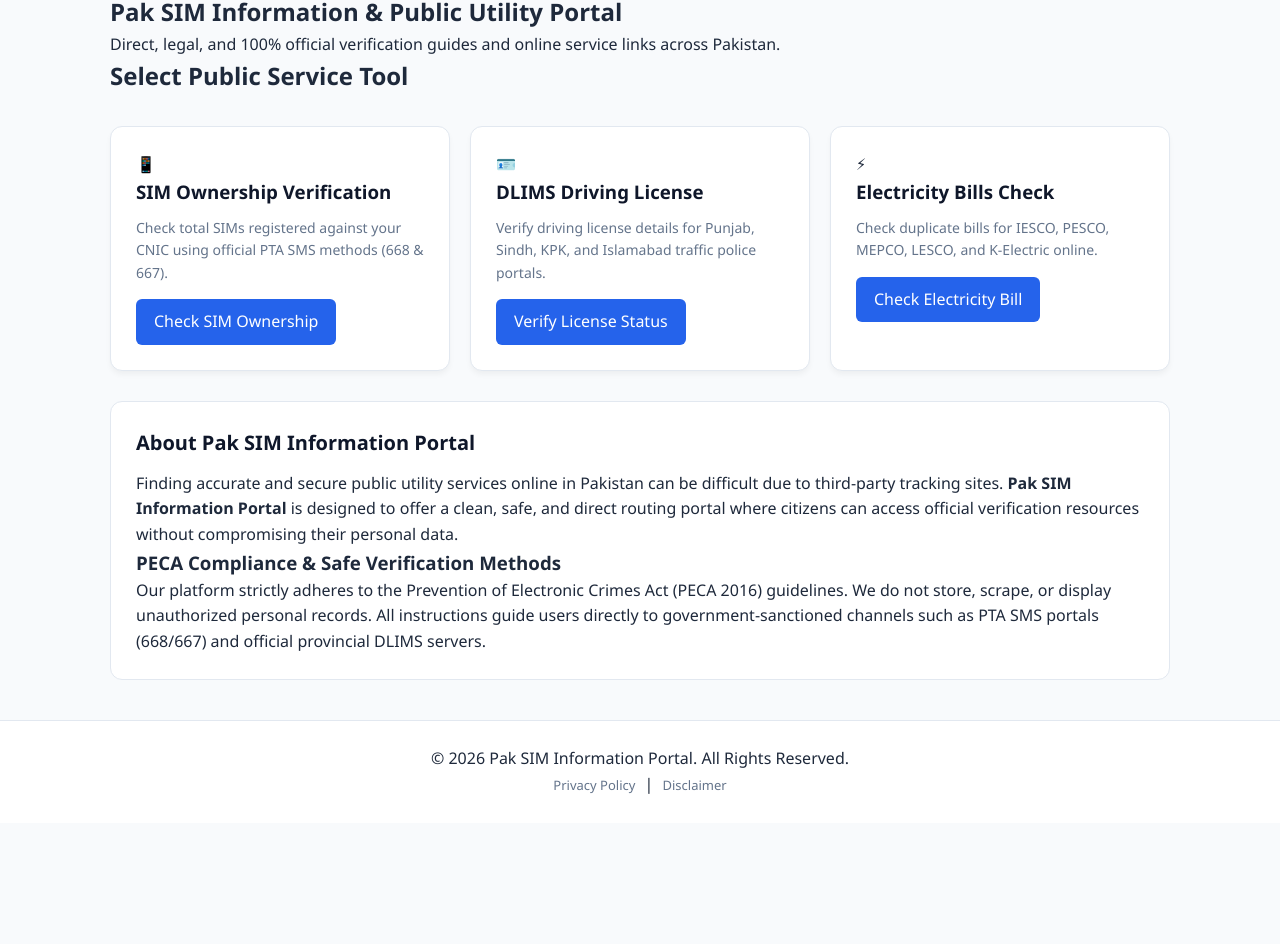
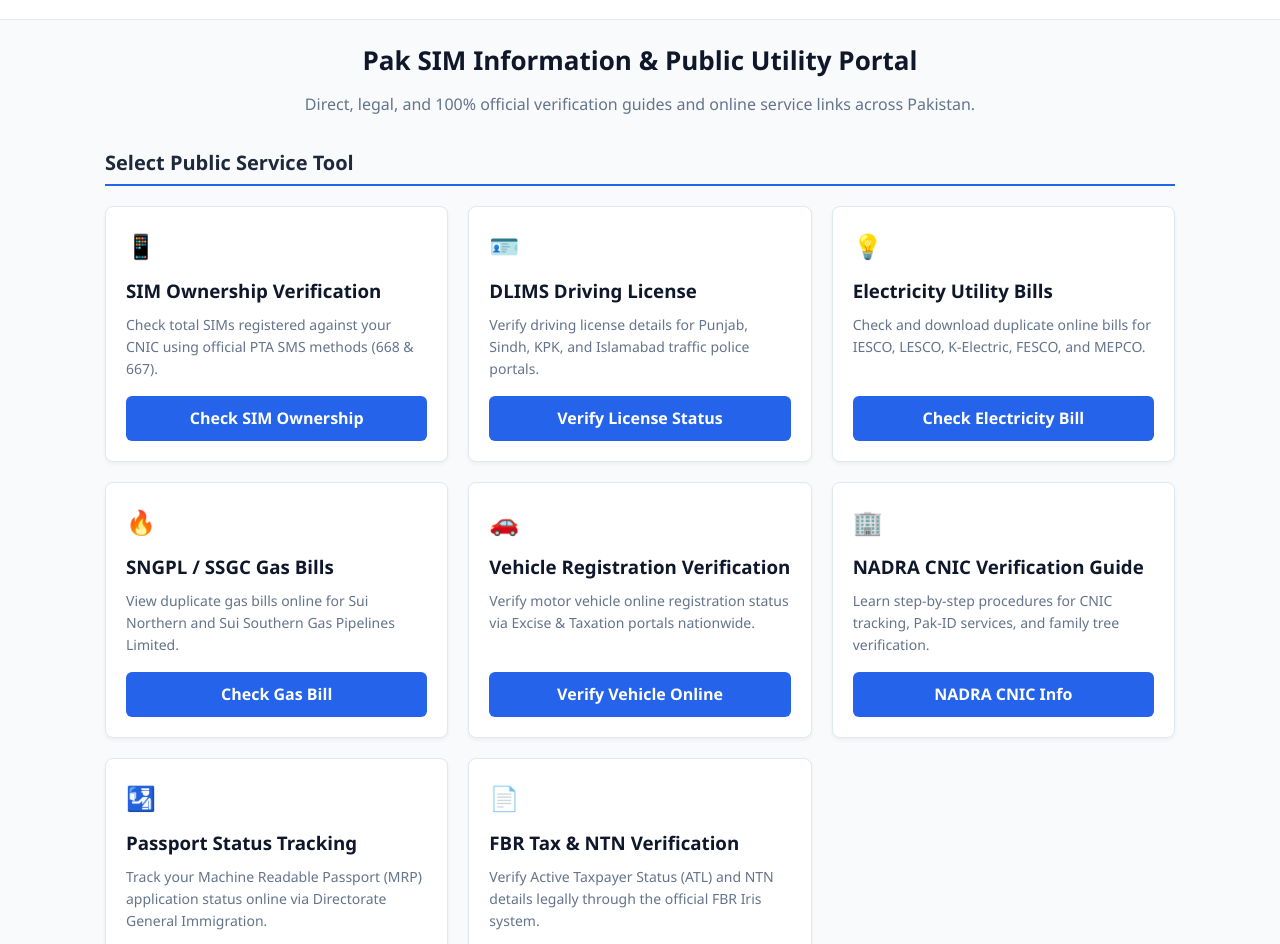
Before and after one commit to digital-website-online/pak-sim-information, a plain HTML site: page index.html in a window 1280 px wide. Shown: the part 73-1017 px from the top of the page. Before the commit the page ends 896 px from the top, so only its background shows below. Drawn offline with Linux system fonts and the light colour scheme.

Commit message:
Update index.html

```diff
--- a/index.html
+++ b/index.html
@@ -3,18 +3,86 @@
 <head>
     <meta charset="UTF-8">
     <meta name="viewport" content="width=device-width, initial-scale=1.0">
-    <title>Pak SIM Information & Utility Services Hub 2026</title>
-    <meta name="description" content="All-in-one portal for official SIM ownership guidelines, DLIMS driving license verification, and electricity bill checkers in Pakistan.">
+    <title>Pak SIM Info & Public Utility Services Portal 2026</title>
+    <meta name="description" content="All-in-one official public utility verification portal for Pakistan. Check SIM ownership, DLIMS driving license, utility bills, and vehicle status legally.">
     <link rel="stylesheet" href="css/style.css?v=3">
+    <style>
+        /* Mobile Menu Styles */
+        .menu-toggle {
+            display: none;
+            flex-direction: column;
+            cursor: pointer;
+            gap: 5px;
+        }
+        .menu-toggle span {
+            width: 25px;
+            height: 3px;
+            background-color: #1e293b;
+            border-radius: 2px;
+        }
+        @media (max-width: 768px) {
+            .menu-toggle { display: flex; }
+            .nav-links {
+                display: none;
+                flex-direction: column;
+                width: 100%;
+                background: #ffffff;
+                position: absolute;
+                top: 60px;
+                left: 0;
+                padding: 15px;
+                box-shadow: 0 4px 6px rgba(0,0,0,0.1);
+            }
+            .nav-links.active { display: flex; }
+        }
+        /* Grid Layout for Tools */
+        .tools-grid {
+            display: grid;
+            grid-template-columns: repeat(auto-fit, minmax(280px, 1fr));
+            gap: 20px;
+            margin-top: 20px;
+        }
+        .tool-card {
+            background: #ffffff;
+            border: 1px solid #e2e8f0;
+            border-radius: 8px;
+            padding: 20px;
+            box-shadow: 0 2px 4px rgba(0,0,0,0.05);
+            display: flex;
+            flex-direction: column;
+            justify-content: space-between;
+        }
+        .tool-card h3 { margin-top: 10px; margin-bottom: 8px; color: #0f172a; }
+        .tool-card p { font-size: 14px; color: #64748b; margin-bottom: 15px; }
+        .btn-link {
+            display: inline-block;
+            background-color: #2563eb;
+            color: #ffffff;
+            padding: 10px 15px;
+            text-align: center;
+            border-radius: 6px;
+            text-decoration: none;
+            font-weight: 600;
+        }
+        .btn-link:hover { background-color: #1d4ed8; }
+    </style>
 </head>
 <body>
 
-    <!-- Header Navbar -->
+    <!-- Header Navigation -->
     <header class="navbar">
-        <div class="container nav-container">
-            <a href="index.html" class="logo">Pak<span>SIM Info</span></a>
+        <div class="container nav-container" style="position: relative; display: flex; justify-content: space-between; align-items: center; padding: 15px;">
+            <a href="index.html" class="logo" style="font-weight: bold; font-size: 20px; text-decoration: none; color: #0f172a;">Pak<span style="color: #2563eb;">SIM Info</span></a>
+
+            <!-- 3 Lines Hamburger Icon -->
+            <div class="menu-toggle" onclick="toggleMenu()">
+                <span></span>
+                <span></span>
+                <span></span>
+            </div>
+
             <nav>
-                <ul class="nav-links">
+                <ul class="nav-links" id="navLinks">
                     <li><a href="index.html" class="active">Home</a></li>
                     <li><a href="tools/sim-ownership.html">SIM Info</a></li>
                     <li><a href="tools/dlims-punjab.html">DLIMS</a></li>
@@ -25,67 +93,124 @@
         </div>
     </header>
 
-    <!-- Hero Header -->
-    <section class="hero">
-        <div class="container hero-content">
-            <h1>Pak SIM Information & Public Utility Portal</h1>
-            <p>Direct, legal, and 100% official verification guides and online service links across Pakistan.</p>
+    <!-- Main Container -->
+    <div class="container" style="padding: 20px 15px;">
+
+        <!-- Hero Section -->
+        <div style="text-align: center; margin-bottom: 30px;">
+            <h1 style="font-size: 26px; color: #0f172a; margin-bottom: 10px;">Pak SIM Information & Public Utility Portal</h1>
+            <p style="color: #64748b;">Direct, legal, and 100% official verification guides and online service links across Pakistan.</p>
         </div>
-    </section>
 
-    <!-- Main Grid Section -->
-    <main class="container">
-        <h2 class="section-title">Select Public Service Tool</h2>
+        <h2 style="font-size: 20px; color: #1e293b; border-bottom: 2px solid #2563eb; padding-bottom: 5px;">Select Public Service Tool</h2>
 
-        <div class="grid-container">
+        <!-- Tools Grid Section (Row 1, 2 & 3) -->
+        <div class="tools-grid">
 
-            <!-- Card 1: SIM Verification -->
-            <div class="card">
-                <div class="card-icon">📱</div>
-                <h3>SIM Ownership Verification</h3>
-                <p>Check total SIMs registered against your CNIC using official PTA SMS methods (668 & 667).</p>
-                <a href="tools/sim-ownership.html" class="btn">Check SIM Ownership</a>
+            <!-- Tool 1 -->
+            <div class="tool-card">
+                <div>
+                    <span style="font-size: 24px;">📱</span>
+                    <h3>SIM Ownership Verification</h3>
+                    <p>Check total SIMs registered against your CNIC using official PTA SMS methods (668 & 667).</p>
+                </div>
+                <a href="tools/sim-ownership.html" class="btn-link">Check SIM Ownership</a>
             </div>
 
-            <!-- Card 2: DLIMS Driving Licence -->
-            <div class="card">
-                <div class="card-icon">🪪</div>
-                <h3>DLIMS Driving License</h3>
-                <p>Verify driving license details for Punjab, Sindh, KPK, and Islamabad traffic police portals.</p>
-                <a href="tools/dlims-punjab.html" class="btn">Verify License Status</a>
+            <!-- Tool 2 -->
+            <div class="tool-card">
+                <div>
+                    <span style="font-size: 24px;">🪪</span>
+                    <h3>DLIMS Driving License</h3>
+                    <p>Verify driving license details for Punjab, Sindh, KPK, and Islamabad traffic police portals.</p>
+                </div>
+                <a href="tools/dlims-punjab.html" class="btn-link">Verify License Status</a>
             </div>
 
-            <!-- Card 3: Electricity Bills -->
-            <div class="card">
-                <div class="card-icon">⚡</div>
-                <h3>Electricity Bills Check</h3>
-                <p>Check duplicate bills for IESCO, PESCO, MEPCO, LESCO, and K-Electric online.</p>
-                <a href="tools/iesco-bill.html" class="btn">Check Electricity Bill</a>
+            <!-- Tool 3 -->
+            <div class="tool-card">
+                <div>
+                    <span style="font-size: 24px;">💡</span>
+                    <h3>Electricity Utility Bills</h3>
+                    <p>Check and download duplicate online bills for IESCO, LESCO, K-Electric, FESCO, and MEPCO.</p>
+                </div>
+                <a href="tools/iesco-bill.html" class="btn-link">Check Electricity Bill</a>
+            </div>
+
+            <!-- Tool 4 -->
+            <div class="tool-card">
+                <div>
+                    <span style="font-size: 24px;">🔥</span>
+                    <h3>SNGPL / SSGC Gas Bills</h3>
+                    <p>View duplicate gas bills online for Sui Northern and Sui Southern Gas Pipelines Limited.</p>
+                </div>
+                <a href="tools/gas-bill.html" class="btn-link">Check Gas Bill</a>
+            </div>
+
+            <!-- Tool 5 -->
+            <div class="tool-card">
+                <div>
+                    <span style="font-size: 24px;">🚗</span>
+                    <h3>Vehicle Registration Verification</h3>
+                    <p>Verify motor vehicle online registration status via Excise & Taxation portals nationwide.</p>
+                </div>
+                <a href="tools/vehicle-verification.html" class="btn-link">Verify Vehicle Online</a>
+            </div>
+
+            <!-- Tool 6 -->
+            <div class="tool-card">
+                <div>
+                    <span style="font-size: 24px;">🏢</span>
+                    <h3>NADRA CNIC Verification Guide</h3>
+                    <p>Learn step-by-step procedures for CNIC tracking, Pak-ID services, and family tree verification.</p>
+                </div>
+                <a href="tools/nadra-cnic.html" class="btn-link">NADRA CNIC Info</a>
+            </div>
+
+            <!-- Tool 7 -->
+            <div class="tool-card">
+                <div>
+                    <span style="font-size: 24px;">🛂</span>
+                    <h3>Passport Status Tracking</h3>
+                    <p>Track your Machine Readable Passport (MRP) application status online via Directorate General Immigration.</p>
+                </div>
+                <a href="tools/passport-status.html" class="btn-link">Track Passport</a>
+            </div>
+
+            <!-- Tool 8 -->
+            <div class="tool-card">
+                <div>
+                    <span style="font-size: 24px;">📄</span>
+                    <h3>FBR Tax & NTN Verification</h3>
+                    <p>Verify Active Taxpayer Status (ATL) and NTN details legally through the official FBR Iris system.</p>
+                </div>
+                <a href="tools/fbr-ntn.html" class="btn-link">Verify NTN / ATL</a>
             </div>
 
         </div>
 
-        <!-- High-SEO Detailed Description (Taagri Content for Google Search) -->
-        <article class="seo-content-block">
-            <h2>About Pak SIM Information Portal</h2>
-            <p>Finding accurate and secure public utility services online in Pakistan can be difficult due to third-party tracking sites. <strong>Pak SIM Information Portal</strong> is designed to offer a clean, safe, and direct routing portal where citizens can access official verification resources without compromising their personal data.</p>
-
-            <h3>PECA Compliance & Safe Verification Methods</h3>
-            <p>Our platform strictly adheres to the Prevention of Electronic Crimes Act (PECA 2016) guidelines. We do not store, scrape, or display unauthorized personal records. All instructions guide users directly to government-sanctioned channels such as PTA SMS portals (668/667) and official provincial DLIMS servers.</p>
-        </article>
-    </main>
+    </div>
 
     <!-- Footer -->
-    <footer>
-        <div class="container footer-content">
-            <p>&copy; 2026 Pak SIM Information Portal. All Rights Reserved.</p>
-            <div class="footer-links">
-                <a href="pages/privacy-policy.html">Privacy Policy</a> |
-                <a href="pages/disclaimer.html">Disclaimer</a>
-            </div>
+    <footer style="margin-top: 40px; background-color: #f8fafc; border-top: 1px solid #e2e8f0;">
+        <div class="container" style="text-align: center; padding: 20px 0;">
+            <p style="margin-bottom: 10px;">
+                <a href="pages/about.html" style="color: #64748b; text-decoration: none; margin: 0 8px;">About Us</a> |
+                <a href="pages/privacy-policy.html" style="color: #64748b; text-decoration: none; margin: 0 8px;">Privacy Policy</a> |
+                <a href="pages/disclaimer.html" style="color: #64748b; text-decoration: none; margin: 0 8px;">Disclaimer</a> |
+                <a href="pages/contact.html" style="color: #64748b; text-decoration: none; margin: 0 8px;">Contact Us</a>
+            </p>
+            <p style="color: #94a3b8; font-size: 13px;">&copy; 2026 Pak SIM Info. All rights reserved.</p>
         </div>
     </footer>
 
-    <script src="js/main.js"></script>
+    <!-- JavaScript for Mobile Menu Toggle -->
+    <script>
+        function toggleMenu() {
+            const navLinks = document.getElementById('navLinks');
+            navLinks.classList.toggle('active');
+        }
+    </script>
+
 </body>
 </html>
```
